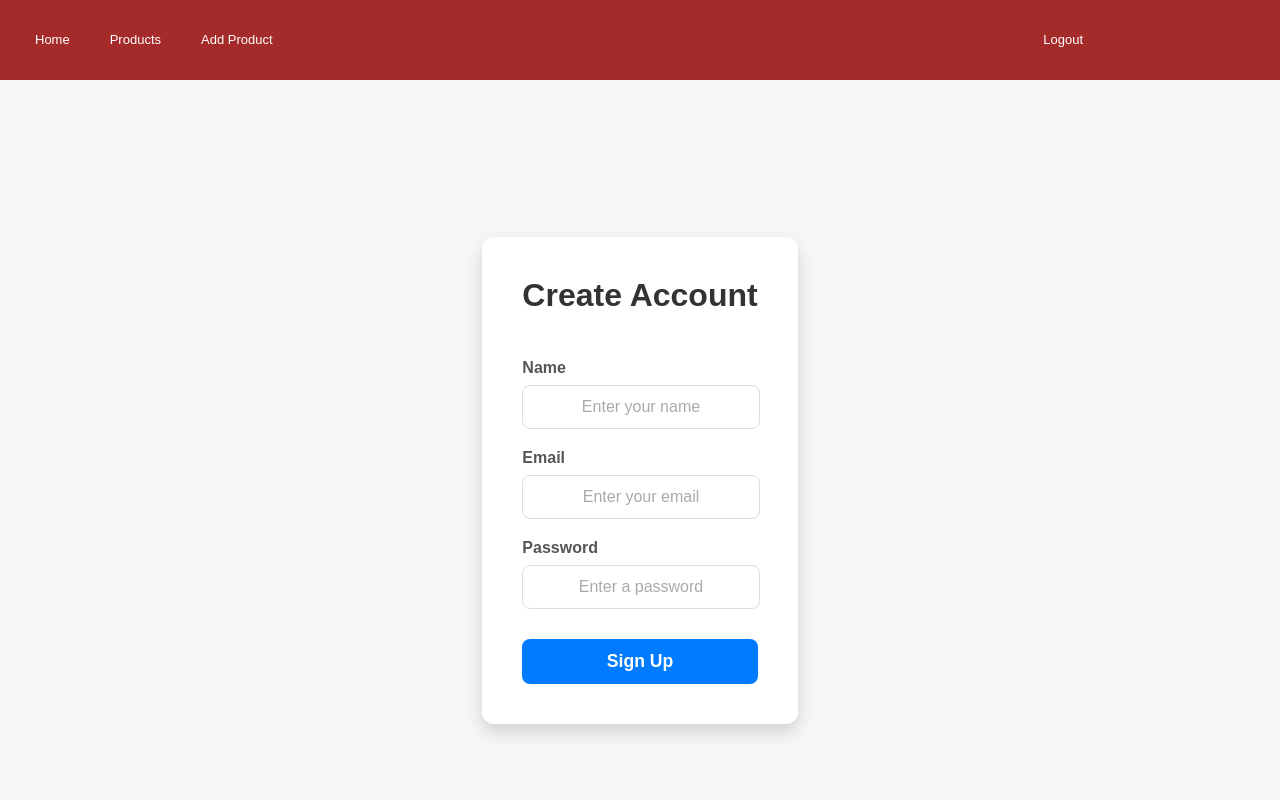
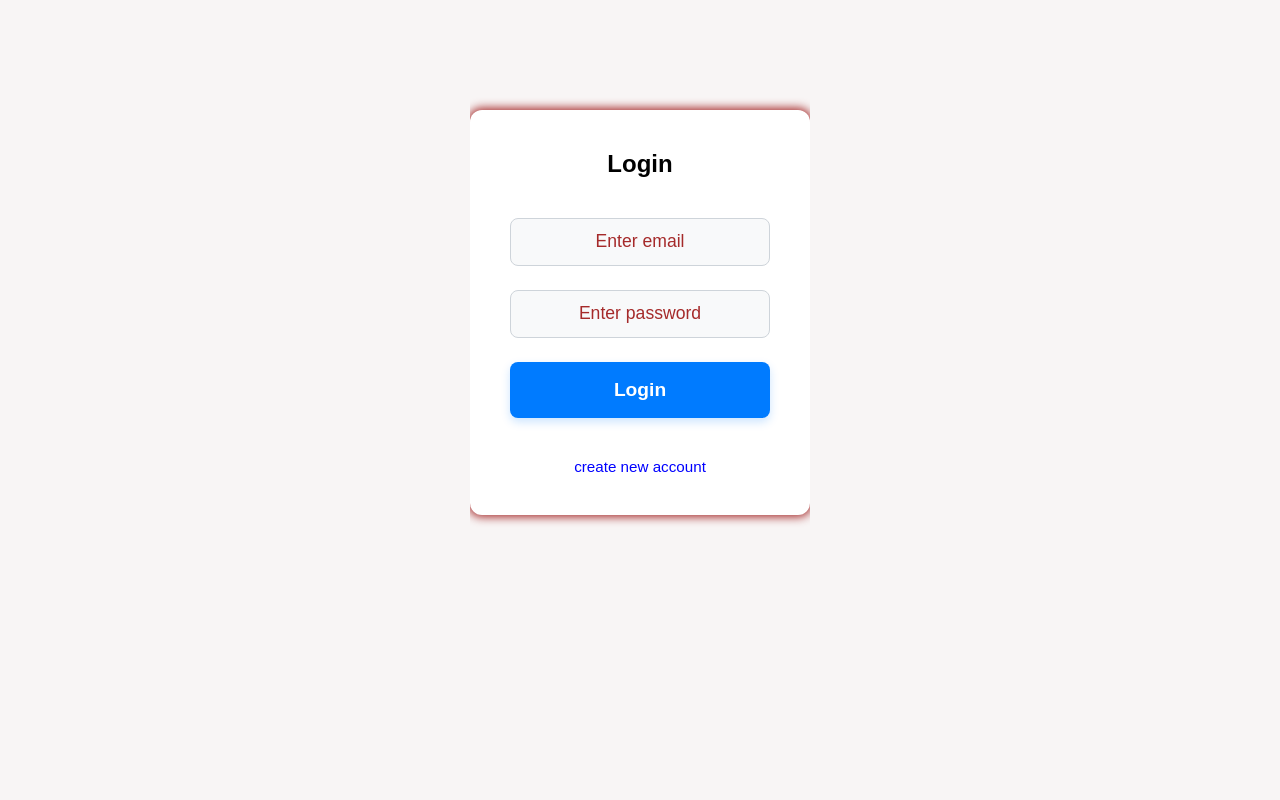
Before and after one commit to zahoor-khan178/E-commerce-dashboard, a React (Create React App) app in the folder front-end/: page /login in a window 1280 px wide. Before the commit this address led to /sign. Shown: the top 800 px of the page. Built offline with nearby package versions, Linux system fonts and the light colour scheme.

Commit message:
login signup setting

```diff
--- a/front-end/src/App.js
+++ b/front-end/src/App.js
@@ -7,7 +7,8 @@ import './Css/addproduct.css';
 import './Css/productlist.css';
 import './Css/body.css';
 
-import { BrowserRouter, Routes, Route } from 'react-router-dom';
+// Import necessary components from react-router-dom
+import { BrowserRouter, Routes, Route, useLocation, Navigate, Outlet } from 'react-router-dom';
 
 import Signup from './components/Signup';
 import Login from './components/Login';
@@ -18,27 +19,66 @@ import Image from './components/Background_image';
 import Footer from './components/Footer';
 import Nav from './components/Nav';
 
+// 1. Create a ProtectedRoutes Component
+const ProtectedRoutes = () => {
+    const auth_data = localStorage.getItem('user'); // Check for authentication data
+
+    // If auth_data exists, render the child routes (Outlet)
+    // Otherwise, redirect to the login page
+    return auth_data ? <Outlet /> : <Navigate to="/login" replace />;
+};
+
+
+// MainLayout component for conditional rendering of Nav and Footer
+function MainLayout() {
+    const location = useLocation();
+    const auth_data = localStorage.getItem('user'); // Get auth data here for login page redirection
+
+    // Define routes where Nav and Footer should NOT be displayed
+    const noNavFooterRoutes = ['/login', '/sign'];
+
+    // Check if the current path is in the exclusion list
+    const shouldShowNavAndFooter = !noNavFooterRoutes.includes(location.pathname);
+
+    return (
+        <div id="body">
+            {shouldShowNavAndFooter && <Nav />}
+
+            <div className="maindiv">
+                <Routes>
+                    {/* Routes accessible to everyone (non-protected) */}
+                    {/* Login page: If auth_data exists, redirect away from login; otherwise, show Login component */}
+                    <Route
+                        path="/login"
+                        element={auth_data ? <Navigate to={location.state?.from || "/"} replace /> : <Login />}
+                    />
+                    <Route path="/sign" element={<Signup />} /> {/* Signup is always accessible */}
+
+                    {/* Protected Routes: These routes are only accessible if auth_data exists */}
+                    <Route element={<ProtectedRoutes />}>
+                        <Route path="/" element={<Image />} /> {/* Home/Image page is now protected */}
+                        <Route path="/pl" element={<Productlist />} />
+                        <Route path="/ad" element={<Addproduct />} />
+                        <Route path="/up/:id" element={<Update />} />
+                    </Route>
+
+                    {/* Catch-all for undefined routes (optional, but good for UX) */}
+                    {/* If a route doesn't match and auth_data doesn't exist, redirect to login */}
+                    {/* If a route doesn't match and auth_data exists, maybe redirect to home or a 404 page */}
+                    {/* For this specific requirement, if auth_data does not exist, any non-login/signup page should go to login */}
+                     <Route path="*" element={auth_data ? <Navigate to="/" replace /> : <Navigate to="/login" replace />} />
+                </Routes>
+            </div>
+
+            {shouldShowNavAndFooter && <Footer />}
+        </div>
+    );
+}
+
 function App() {
     return (
         <BrowserRouter>
-
-        <div id="body">
-            <Nav />
-
-            <div className="maindiv">
-            <Routes>
-                <Route path="/" element={<Image />} />
-                <Route path="/login" element={<Login />} />
-                <Route path="/sign" element={<Signup />} />
-
-                <Route path="/pl" element={<Productlist />} />
-                <Route path="/ad" element={<Addproduct />} />
-                <Route path="/up/:id" element={<Update />} />
-            </Routes>
-            </div>
-            <Footer />
-
-            </div>
+            <MainLayout />
         </BrowserRouter>
     );
 }
--- a/front-end/src/Css/addproduct.css
+++ b/front-end/src/Css/addproduct.css
@@ -18,7 +18,7 @@
     background-color: white;
     box-shadow: 0 0 5px 2px;
 
-    padding: 30px 0;
+    padding: 5vh 0;
 
     z-index:10;
 
--- a/front-end/src/Css/body.css
+++ b/front-end/src/Css/body.css
@@ -23,12 +23,11 @@ body {
 
   width: 100%; /* Ensure it spans the full width of its grid area */
   min-height: 70vh;
-  display: flex; /* Keep flex for inner content alignment */
+  display: flex;
   flex-direction: column; /* Stack content vertically within maindiv */
   align-items: center; /* Center content horizontally within maindiv */
   justify-content: center; /* Align content to the top within maindiv */
-  /* background-color: rgb(243, 247, 243);  */
-  /* padding: 20px; */
-  /* Removed padding-top here because the fixed navbar now handles this via position */
+  /* background-color: green; */
   overflow-y: auto; /* Add scrollbar if content exceeds main area height */
+  padding-top: 4vh ;
 }
--- a/front-end/src/Css/footer.css
+++ b/front-end/src/Css/footer.css
@@ -5,10 +5,13 @@
   width: 100%;
   height: 30vh;
   background-color: rgb(212, 138, 163);
+
+  background-color: rgb(222, 112, 149);
   color: black;
   position: relative;
   align-self: end;
   padding-top: 3vh;
+  color: white;
   /* margin-top: 100%; */
 
 }
--- a/front-end/src/Css/login.css
+++ b/front-end/src/Css/login.css
@@ -1,69 +1,130 @@
 
 
-.logindiv{
-    background-color:lightblue;
+/* Login Container Styles */
+.logindiv {
+    /* Background for the login form */
+    background-color: #ffffff; /* Clean white */
     display: flex;
-    position: absolute;
-    height: 400px;
-    width: 400px;
-    top: calc(50% - 200px);
-    left: calc(50% - 200px);
-    flex-direction: column;
-    flex-wrap: wrap;
-    align-items: center;
-    row-gap: 20px;
-   justify-content: center;
-   color:black;
+    flex-direction: column; /* Stack items vertically */
+    align-items: center; /* Center horizontally within the column */
+    justify-content: center; /* Center vertically if space allows */
+    padding: 2.5rem; /* Responsive padding */
+    width: 100%; /* Take full width on small screens */
+    max-width: 400px; /* Max width for larger screens */
+    border-radius: 12px; /* Nicely rounded corners */
+    box-shadow: 0 0 10px 2px brown; /* Softer, deeper shadow */
+    row-gap: 1.5rem; /* Responsive spacing between elements */
+    box-sizing: border-box; /* Include padding in width/height */
 
-   box-shadow: 0px 0px 5px 5px gray;
-  }
-  .logheadign{
+}
 
-    position: absolute;
-    top: 10px;
+/* Heading for the login form */
+.logheadign {
+    margin-bottom: 1rem; /* Space below the heading */
+}
+
+.logheadign h2 { /* Targeting the h2 inside logheadign for styling */
+    color: #2c3e50; /* Dark blue-grey for heading text */
+    font-size: 2.2rem; /* Responsive font size */
+    text-align: center;
+    text-shadow: 1px 1px 2px rgba(0, 0, 0, 0.05); /* Subtle text shadow */
+}
+
+/* Input field styles (applying to both h1 and h2 which are likely input placeholders) */
+/* Assuming loginh1 and loginh2 are intended to be input fields or elements containing input fields */
+.loginh1,
+.loginh2 {
+    width: 100%; /* Take full width of parent */
+    padding: 0.8rem 1rem; /* Vertical and horizontal padding */
+    height: 3rem; /* Fixed height for inputs/containers */
+    border: 1px solid #ced4da; /* Light grey border */
+    border-radius: 8px; /* Rounded input corners */
+    background-color: #f8f9fa; /* Off-white background */
+    font-size: 1.1rem; /* Responsive font size for input text */
+    color: #495057; /* Darker grey for input text */
+    box-sizing: border-box; /* Include padding in width */
+    text-align: center; /* Center placeholder text */
+    transition: border-color 0.3s ease, box-shadow 0.3s ease; /* Smooth transitions */
+}
+
+.loginh1:focus,
+.loginh2:focus {
+    border-color: #007bff; /* Blue border on focus */
+    box-shadow: 0 0 0 0.2rem rgba(0, 123, 255, 0.25); /* Blue glow on focus */
+    outline: none; /* Remove default outline */
+}
 
 
-  }
-  .loginh1 {
+/* Login Button Styles */
+.loginbutton {
+    display: flex;
+    justify-content: center;
+    align-items: center;
+    width: 100%; /* Full width button */
+    padding: 0.8rem 1.5rem; /* Responsive padding */
+    height: 3.5rem; /* Taller button for better tap target */
+    background-color: #007bff; /* Vibrant blue button */
+    color: white;
+    font-size: 1.2rem; /* Responsive font size */
+    font-weight: bold;
+    border: none;
+    border-radius: 8px; /* Rounded button corners */
+    cursor: pointer;
+    transition: background-color 0.3s ease, transform 0.2s ease, box-shadow 0.3s ease;
+    box-shadow: 0 4px 10px rgba(0, 123, 255, 0.2); /* Subtle button shadow */
+}
 
-    position: absolute;
-    top: 110px; /* First element */
-    width: 250px;
-    text-align: center;
-    height: 25px;
-    border-radius: 5px;
+.loginbutton:hover {
+    background-color: #0056b3; /* Darker blue on hover */
+    transform: translateY(-2px); /* Slight lift effect */
+    box-shadow: 0 6px 15px rgba(0, 123, 255, 0.3); /* Enhanced shadow on hover */
+}
 
+.loginbutton:active {
+    transform: translateY(0); /* Reset on click */
+    box-shadow: 0 2px 8px rgba(0, 123, 255, 0.2); /* Pressed shadow */
+}
 
-  }
+/* Link for account (e.g., "Don't have an account?") */
+#account-link {
+    list-style: none; /* Remove bullet point */
+    margin-top: 1rem; /* Space above the link */
+    font-size: 0.95rem; /* Slightly smaller text for secondary info */
+}
 
+#account-link a {
+    color: #007bff; /* Match button color for consistency */
+    text-decoration: none; /* Remove underline */
+    transition: color 0.3s ease;
+}
 
-  .loginh2 { /* Add another class for the second element */
+#account-link a:hover {
+    color: #0056b3; /* Darker blue on hover */
+    text-decoration: underline; /* Underline on hover */
+}
 
-    position: absolute;
-    top: 160px; /* Adjust to avoid overlap */
-    width: 250px;
-    text-align: center;
-    height: 25px;
-    border-radius: 5px;
+/* Responsive adjustments for smaller screens (e.g., mobile) */
+@media (max-width: 600px) {
+    .logindiv {
+        padding: 1.5rem; /* Smaller padding on small screens */
+        border-radius: 0; /* Remove border-radius on very small screens for full width effect */
+        box-shadow: none; /* Remove shadow on very small screens for cleaner look */
+        max-width: none; /* Allow full width */
+    }
 
+    .logheadign h2 {
+        font-size: 1.8rem; /* Adjust heading size */
+    }
 
+    .loginh1,
+    .loginh2,
+    .loginbutton {
+        font-size: 1rem; /* Slightly smaller text for inputs and buttons */
+        height: 2.8rem; /* Adjust height */
+        padding: 0.7rem 0.8rem;
+    }
 
-  }
-
-  .loginbutton{
-
-    display: flex;
-    position: absolute;
-    top: 230px;
-    width: 250px;
-    justify-content: center;    /*Center text horizontally*/
-    align-items: center;        /* Center text vertically */
-    background-color:rgb(52, 52, 199);
-    outline: none;
-    border: none;
-    height: 30px;
-    color: white;
-
-
-
-  }
+    #account-link {
+        font-size: 0.85rem; /* Adjust link text size */
+    }
+}
--- a/front-end/src/Css/productlist.css
+++ b/front-end/src/Css/productlist.css
@@ -4,8 +4,11 @@ flex-direction: column;
 justify-content: flex-start;
 background-color: white;
 padding: 2vw;
+
   box-shadow: 0 0 5px 2px brown;
   row-gap: 2px;
+
+
 }
 
 .product-list{
@@ -35,6 +38,10 @@ padding: 2vw;
   margin-right: 10px;
   color: brown;
 }
+::placeholder{
+
+  color: brown;
+}
 
 .table-row{
 
--- a/front-end/src/Css/signup.css
+++ b/front-end/src/Css/signup.css
@@ -25,7 +25,7 @@ body {
     background-color: #ffffff; /* White background for the form */
     padding: 40px;
     border-radius: 12px; /* Softer rounded corners */
-    box-shadow: 0 8px 16px rgba(0, 0, 0, 0.15); /* Modern, softer shadow */
+    box-shadow: 0  0 10px 2px brown; /* Modern, softer shadow */
     width: fit-content;
     max-width: 400px; /* Max width for larger screens */
     display: flex;
--- a/front-end/src/components/Login.js
+++ b/front-end/src/components/Login.js
@@ -6,36 +6,36 @@ const Login = () => {
     const [password, setpassword] = useState('');
     const navigate = useNavigate();
 
-    useEffect(() => {
-        const auth_data = localStorage.getItem('user');
-        const loginuser = localStorage.getItem('loginuser');
+    // useEffect(() => {
+    //     const auth_data = localStorage.getItem('user');
+    //     const loginuser = localStorage.getItem('loginuser');
 
 
 
 
-        if (auth_data) {
+    //     if (auth_data) {
 
-            if (loginuser) {
-                navigate('/');
+    //         if (loginuser) {
+    //             navigate('/');
 
-            }
-            else{
+    //         }
+    //         else{
 
-                navigate('/login');
-            }
+    //             navigate('/login');
+    //         }
 
 
-        }
+    //     }
 
 
-        else{
+    //     else{
 
-            navigate('/sign')
-        }
+    //         navigate('/sign')
+    //     }
 
 
 
-    }, [navigate]);
+    // }, [navigate]);
 
     const change = (event) => {
         setemail(event.target.value);
@@ -71,7 +71,7 @@ const Login = () => {
 
 
             if (result && result.email) {
-                localStorage.setItem('loginuser', JSON.stringify(result));
+                localStorage.setItem('user', JSON.stringify(result));
                 navigate('/');
             } else {
                 console.log('Invalid login:', result);
--- a/front-end/src/components/Nav.js
+++ b/front-end/src/components/Nav.js
@@ -12,7 +12,7 @@ const Nav = () => {
 
     const logout = () => {
 
-        localStorage.removeItem('loginuser');
+        localStorage.removeItem('user');
 
     }
 
```
Also changed, not shown: front-end/src/components/Signup.js (+6 -6 lines).
